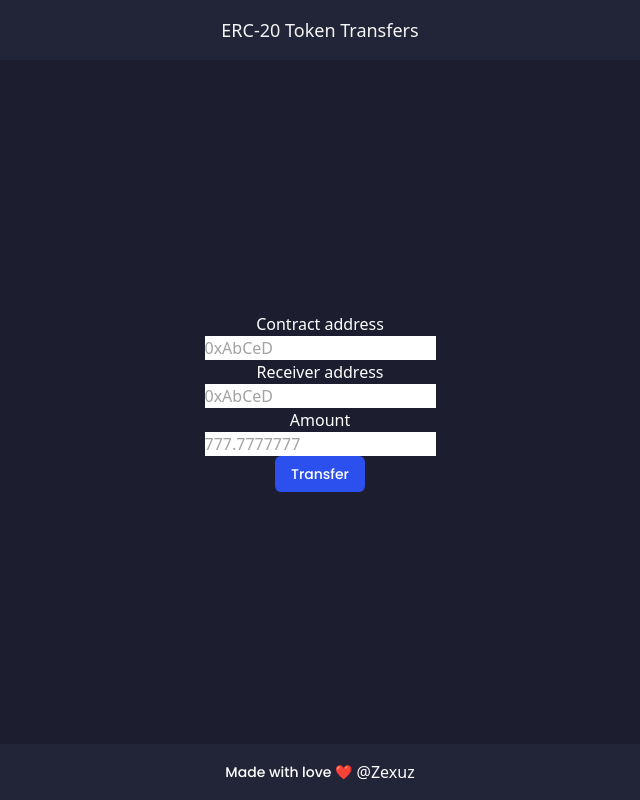
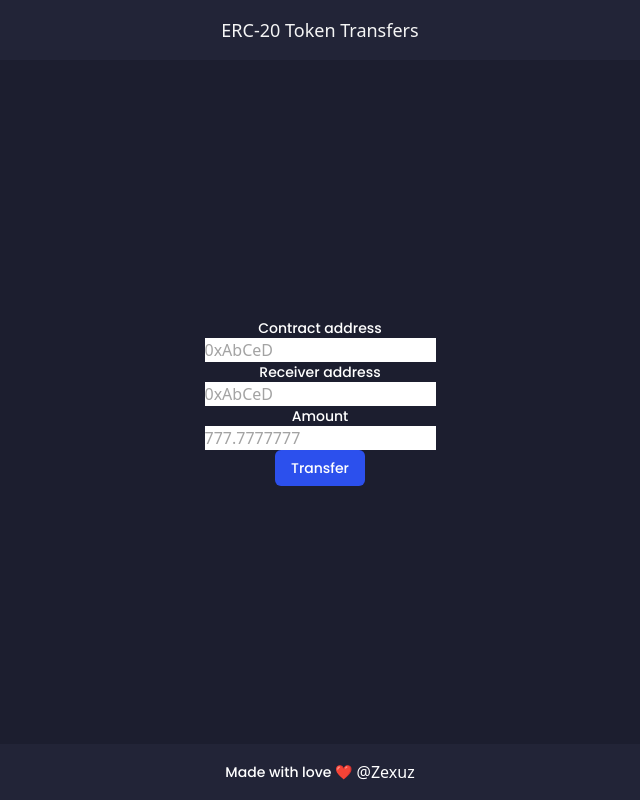
Before and after one commit to Zexuz/web3-erc20, a React (Vite) app: page / in a window 1280 px wide. Shown: the whole page, without its empty margins (320-960 px from the left). Built offline with nearby package versions, Linux system fonts and the light colour scheme.

Commit message:
Fix input style

```diff
--- a/src/components/input/input.tsx
+++ b/src/components/input/input.tsx
@@ -7,8 +7,13 @@ interface InputProps {
 export const Input = ({ onChange, label, placeholder }: InputProps) => {
   return (
     <>
-      <label>{label}</label>
-      <input type="text" placeholder={placeholder} onChange={onChange} />
+      <label className={"font-poppins text-sm font-medium"}>{label}</label>
+      <input
+        className={"text-blue-600"}
+        type="text"
+        placeholder={placeholder}
+        onChange={onChange}
+      />
     </>
   );
 };
```
